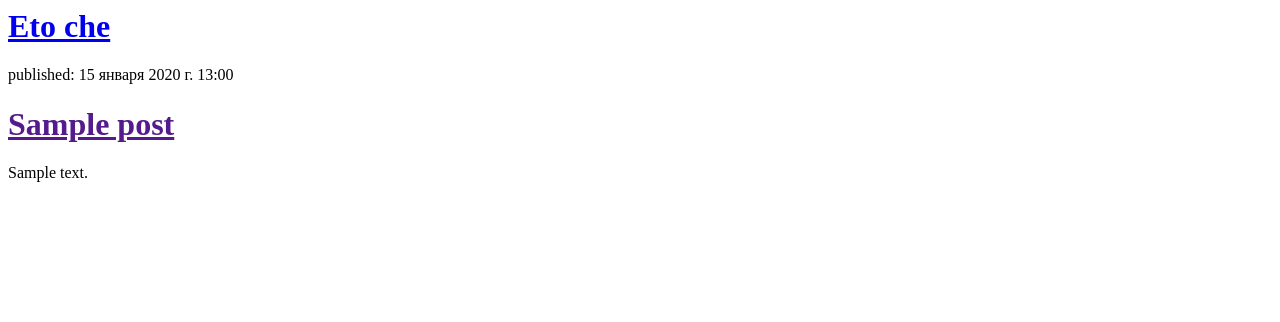
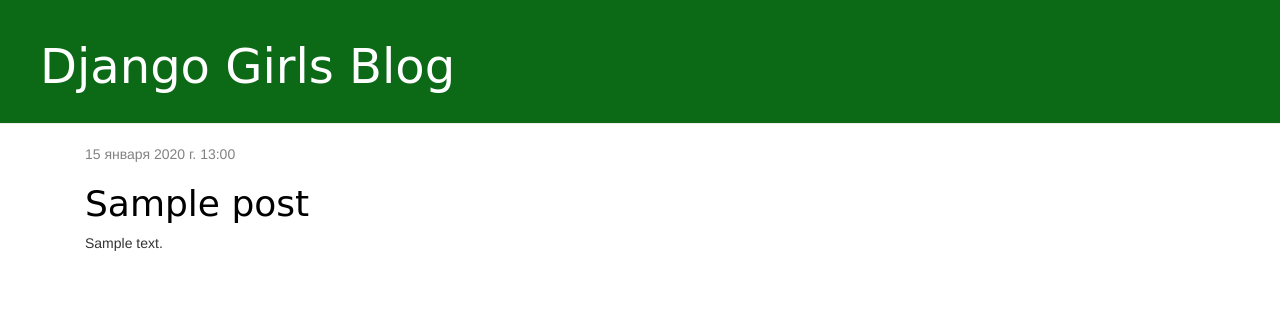
Before and after one commit to VADOSXD/my-first-blog, a Django app: page / in a window 1280 px wide. Shown: the top 322 px of the page. Run offline with Django 5.2, Linux system fonts and the light colour scheme; tables that the repository leaves empty hold one stand-in row (values such as "Sample post"); some libraries are stand-ins or nearby versions.

Commit message:
насрал

```diff
--- /dev/null
+++ b/blog/static/css/blog.css
@@ -0,0 +1,46 @@
+.page-header {
+    background-color: #0c6a17;
+    margin-top: 0;
+    padding: 20px 20px 20px 40px;
+}
+
+.page-header h1, .page-header h1 a, .page-header h1 a:visited, .page-header h1 a:active {
+    color: #ffffff;
+    font-size: 36pt;
+    text-decoration: none;
+}
+
+.content {
+    margin-left: 70px;
+}
+
+h1, h2, h3, h4 {
+    font-family: 'Papyrus', cursive;
+}
+
+.date {
+    color: #828282;
+}
+
+.save {
+    float: right;
+}
+
+.post-form textarea, .post-form input {
+    width: 100%;
+}
+
+.top-menu, .top-menu:hover, .top-menu:visited {
+    color: #ffffff;
+    float: right;
+    font-size: 26pt;
+    margin-right: 20px;
+}
+
+.post {
+    margin-bottom: 70px;
+}
+
+.post h1 a, .post h1 a:visited {
+    color: #000000;
+}
--- /dev/null
+++ b/blog/templates/blog/base.html
@@ -0,0 +1,22 @@
+{% load static %}
+<html>
+    <head>
+        <title>Eto che</title>
+        <link rel="stylesheet" href="//maxcdn.bootstrapcdn.com/bootstrap/3.2.0/css/bootstrap.min.css">
+        <link rel="stylesheet" href="//maxcdn.bootstrapcdn.com/bootstrap/3.2.0/css/bootstrap-theme.min.css">
+        <link rel="stylesheet" href="{% static 'css/blog.css' %}">
+    </head>
+    <body>
+    <div class="page-header">
+        <h1><a href="/">Django Girls Blog</a></h1>
+    </div>
+    <div class="content container">
+        <div class="row">
+            <div class="col-md-8">
+            {% block content %}
+            {% endblock %}
+            </div>
+        </div>
+    </div>
+</body>
+</html>
--- a/blog/templates/blog/post_list.html
+++ b/blog/templates/blog/post_list.html
@@ -1,13 +1,13 @@
-<html>
-    <div>
-    <h1><a href="/">Eto che</a></h1>
-</div>
+{% extends 'blog/base.html' %}
 
-{% for post in posts %}
-    <div>
-        <p>published: {{ post.published_date }}</p>
-        <h1><a href="">{{ post.title }}</a></h1>
-        <p>{{ post.text|linebreaksbr }}</p>
-    </div>
-{% endfor %}
-</html>
+{% block content %}
+    {% for post in posts %}
+        <div class="post">
+            <div class="date">
+                {{ post.published_date }}
+            </div>
+            <h1><a href="{% url 'post_detail' pk=post.pk %}">{{ post.title }}</a></h1>
+            <p>{{ post.text|linebreaksbr }}</p>
+        </div>
+    {% endfor %}
+{% endblock %}
--- a/blog/urls.py
+++ b/blog/urls.py
@@ -3,4 +3,5 @@ from . import views
 
 urlpatterns = [
     path('', views.post_list, name='post_list'),
+    path('post/<int:pk>/', views.post_detail, name='post_detail')
 ]
--- a/blog/views.py
+++ b/blog/views.py
@@ -1,7 +1,11 @@
-from django.shortcuts import render
+from django.shortcuts import render, get_object_or_404
 from django.utils import timezone
 from .models import Post
 
 def post_list(request):
     posts = Post.objects.filter(published_date__lte=timezone.now()).order_by('published_date')
     return render(request, 'blog/post_list.html', {'posts' : posts})
+
+def post_detail(request, pk):
+    post = get_object_or_404(Post, pk=pk)
+    return render(request, 'blog/post_detail.html', {'post': post})
```
Also changed, not shown: blog/templates/blog/post_detail.html (added, +13 -0 lines).
